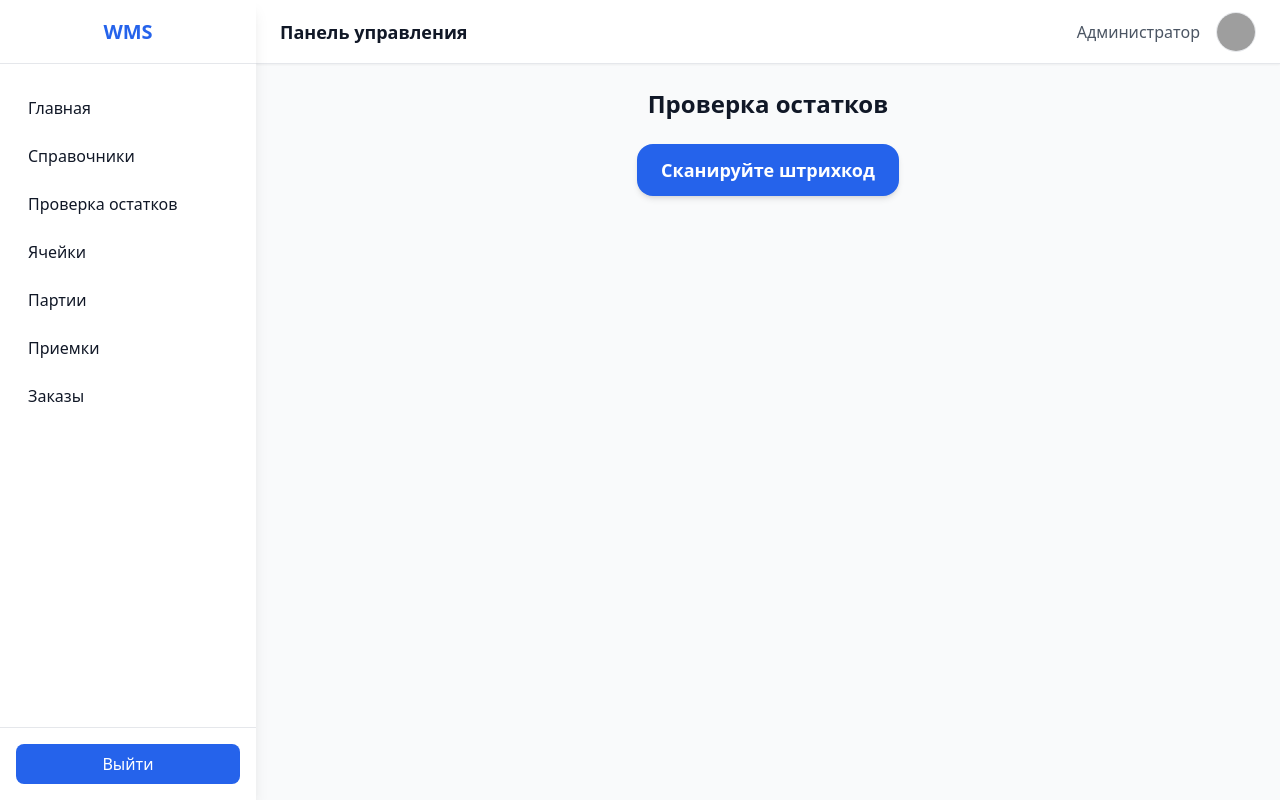
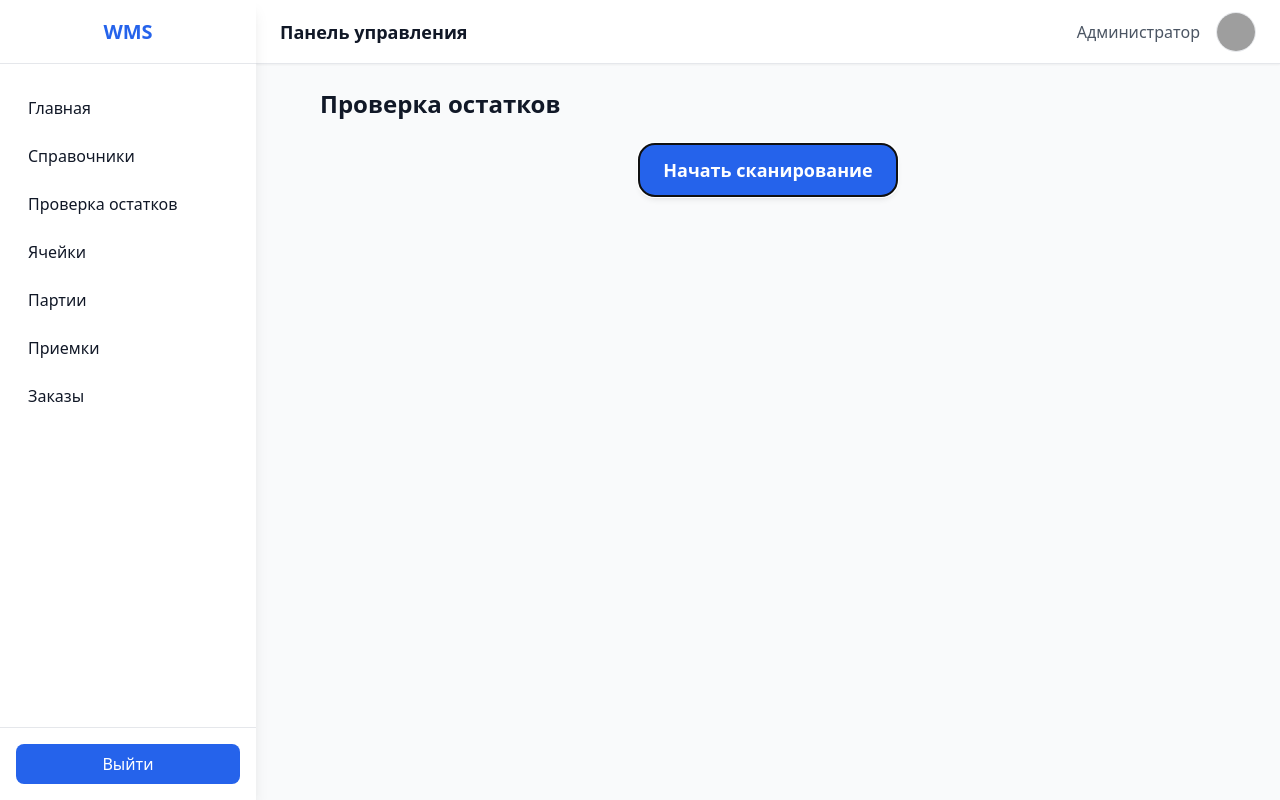
Before and after one commit to kirillbelykh/wms, a FastAPI app: page /scan/ in a window 1280 px wide. Run offline with FastAPI, Linux system fonts and the light colour scheme; some libraries are stand-ins or nearby versions; grey boxes are pictures that could not be loaded.

Commit message:
reload project

```diff
--- a/app/templates/scan/scanner.html
+++ b/app/templates/scan/scanner.html
@@ -3,45 +3,79 @@
 
 {% block content %}
 <div class="max-w-4xl mx-auto">
-    <h3 class="text-2xl font-bold mb-6 text-center">Проверка остатков</h3>
+    <h3 class="text-2xl font-bold mb-6">Проверка остатков</h3>
 
-    <!-- Кнопка сканирования -->
-    <div class="text-center mb-6">
+    <!-- Кнопка начала сканирования -->
+    <div class="text-center mb-4">
         <button id="scan-btn" class="bg-blue-600 hover:bg-blue-700 text-white font-bold py-3 px-6 rounded-2xl text-lg shadow-md transition duration-200">
-            Сканируйте штрихкод
+            Начать сканирование
         </button>
     </div>
 
-    <!-- Индикатор загрузки -->
-    <div id="loading" class="text-center py-6" style="display: none;">
-        <svg class="animate-spin -ml-1 mr-3 h-6 w-6 text-blue-600 inline-block" xmlns="http://www.w3.org/2000/svg" fill="none" viewBox="0 0 24 24">
-            <circle class="opacity-25" cx="12" cy="12" r="10" stroke="currentColor" stroke-width="4"></circle>
-            <path class="opacity-75" fill="currentColor" d="M4 12a8 8 0 018-8V0C5.373 0 0 5.373 0 12h4zm2 5.291A7.962 7.962 0 014 12H0c0 3.042 1.135 5.824 3 7.938l3-2.647z"></path>
-        </svg>
-        <span class="text-gray-600">Обработка штрихкода...</span>
+    <!-- Текст ожидания сканирования -->
+    <div id="waiting-text" class="text-center text-gray-600 mb-6 hidden">
+        ⏳ Ожидание сканирования...
+    </div>
+
+    <!-- Результаты сканирования -->
+    <div id="product-data" class="bg-white rounded-2xl shadow p-6 mb-6 hidden">
+        <h4 class="text-lg font-semibold mb-4 text-green-600">✅ Товар найден</h4>
+        <div class="grid grid-cols-1 md:grid-cols-2 gap-4">
+            <div>
+                <p class="text-sm text-gray-600">Штрихкод</p>
+                <p class="font-medium" id="barcode">-</p>
+            </div>
+            <div>
+                <p class="text-sm text-gray-600">Наименование</p>
+                <p class="font-medium" id="name">-</p>
+            </div>
+            <div>
+                <p class="text-sm text-gray-600">Размер</p>
+                <p class="font-medium" id="size">-</p>
+            </div>
+            <div>
+                <p class="text-sm text-gray-600">Ячейка</p>
+                <p class="font-medium" id="cell">-</p>
+            </div>
+            <div>
+                <p class="text-sm text-gray-600">Количество</p>
+                <p class="font-medium" id="quantity">-</p>
+            </div>
+            <div>
+                <p class="text-sm text-gray-600">Партия</p>
+                <p class="font-medium" id="batch">-</p>
+            </div>
+            <div>
+                <p class="text-sm text-gray-600">Производитель</p>
+                <p class="font-medium" id="manufacturer">-</p>
+            </div>
+            <div>
+                <p class="text-sm text-gray-600">Материал</p>
+                <p class="font-medium" id="material">-</p>
+            </div>
+            <div>
+                <p class="text-sm text-gray-600">Тип</p>
+                <p class="font-medium" id="type">-</p>
+            </div>
+        </div>
     </div>
 
     <!-- Сообщения об ошибках -->
-    <div id="error-message" class="bg-red-50 border border-red-200 rounded-2xl p-4 mb-6" style="display: none;">
+    <div id="error-message" class="bg-red-50 border border-red-200 rounded-2xl p-4 mb-6 hidden">
         <div class="flex items-center">
             <span class="text-red-600 mr-2">❌</span>
             <span class="text-red-800 font-medium" id="error-text"></span>
         </div>
     </div>
 
-    <!-- Результаты сканирования -->
-    <div id="product-data" class="bg-white rounded-2xl shadow p-6 mb-6" style="display: none;">
-        <h4 class="text-lg font-semibold mb-4 text-green-600">✅ Товар найден</h4>
-        <div class="grid grid-cols-1 md:grid-cols-2 gap-4">
-            <div><p class="text-sm text-gray-600">Штрихкод</p><p class="font-medium" id="barcode">-</p></div>
-            <div><p class="text-sm text-gray-600">Наименование</p><p class="font-medium" id="name">-</p></div>
-            <div><p class="text-sm text-gray-600">Размер</p><p class="font-medium" id="size">-</p></div>
-            <div><p class="text-sm text-gray-600">Ячейка</p><p class="font-medium" id="cell">-</p></div>
-            <div><p class="text-sm text-gray-600">Количество</p><p class="font-medium" id="quantity">0</p></div>
-            <div><p class="text-sm text-gray-600">Партия</p><p class="font-medium" id="batch">-</p></div>
-            <div><p class="text-sm text-gray-600">Производитель</p><p class="font-medium" id="manufacturer">-</p></div>
-            <div><p class="text-sm text-gray-600">Тип</p><p class="font-medium" id="item_type">-</p></div>
-            <div><p class="text-sm text-gray-600">Материал</p><p class="font-medium" id="material">-</p></div>
+    <!-- Индикатор загрузки -->
+    <div id="loading" class="text-center py-8 hidden">
+        <div class="inline-flex items-center">
+            <svg class="animate-spin -ml-1 mr-3 h-5 w-5 text-blue-600" xmlns="http://www.w3.org/2000/svg" fill="none" viewBox="0 0 24 24">
+                <circle class="opacity-25" cx="12" cy="12" r="10" stroke="currentColor" stroke-width="4"></circle>
+                <path class="opacity-75" fill="currentColor" d="M4 12a8 8 0 018-8V0C5.373 0 0 5.373 0 12h4zm2 5.291A7.962 7.962 0 014 12H0c0 3.042 1.135 5.824 3 7.938l3-2.647z"></path>
+            </svg>
+            <span class="text-gray-600">Обработка штрихкода...</span>
         </div>
     </div>
 </div>
@@ -62,25 +96,31 @@ function startScanning() {
     $('#error-message').hide();
     $('#product-data').hide();
     $('#loading').hide();
-    alert('Готов к сканированию... Наведите сканер на штрихкод');
+    $('#waiting-text').show();
 }
 
-// Обработка ввода с ТСД (HID)
+// Обработка клавиатурного ввода (ТСД в режиме HID)
 $(document).on('keypress', function(e) {
     if (!isScanning) return;
 
     const currentTime = new Date().getTime();
-    if (currentTime - lastKeyTime > 50) barcodeBuffer = '';
+
+    if (currentTime - lastKeyTime > 50) {
+        barcodeBuffer = '';
+    }
+
     lastKeyTime = currentTime;
 
-    if (e.which === 13) { // Enter - конец сканирования
+    if (e.which === 13) { // Enter
         e.preventDefault();
-        if (barcodeBuffer.length > 3) processBarcode(barcodeBuffer);
-        else {
+        if (barcodeBuffer.length > 3) {
+            processBarcode(barcodeBuffer);
+        } else {
             $('#error-message').show().find('#error-text').text('Неверный штрихкод');
         }
         barcodeBuffer = '';
         isScanning = false;
+        $('#waiting-text').hide();
         return;
     }
 
@@ -93,11 +133,12 @@ async function processBarcode(barcode) {
     $('#loading').show();
     $('#product-data').hide();
     $('#error-message').hide();
+    $('#waiting-text').hide();
 
     try {
         const response = await fetch('/scan/check-barcode', {
             method: 'POST',
-            headers: {'Content-Type': 'application/json'},
+            headers: { 'Content-Type': 'application/json' },
             body: JSON.stringify({ barcode: barcode.trim() })
         });
 
@@ -113,18 +154,22 @@ async function processBarcode(barcode) {
             $('#quantity').text(data.quantity || '0');
             $('#batch').text(data.batch || '-');
             $('#manufacturer').text(data.manufacturer || '-');
-            $('#item_type').text(data.item_type || '-');
             $('#material').text(data.material || '-');
+            $('#type').text(data.type || '-');
             $('#product-data').show();
         }
 
     } catch (error) {
         $('#error-message').show().find('#error-text').text('Ошибка соединения с сервером');
-        console.error(error);
+        console.error('Ошибка:', error);
     } finally {
         $('#loading').hide();
-        isScanning = false;
     }
 }
+
+// Автофокус на кнопке
+$(document).ready(function() {
+    $('#scan-btn').focus();
+});
 </script>
 {% endblock %}
```
